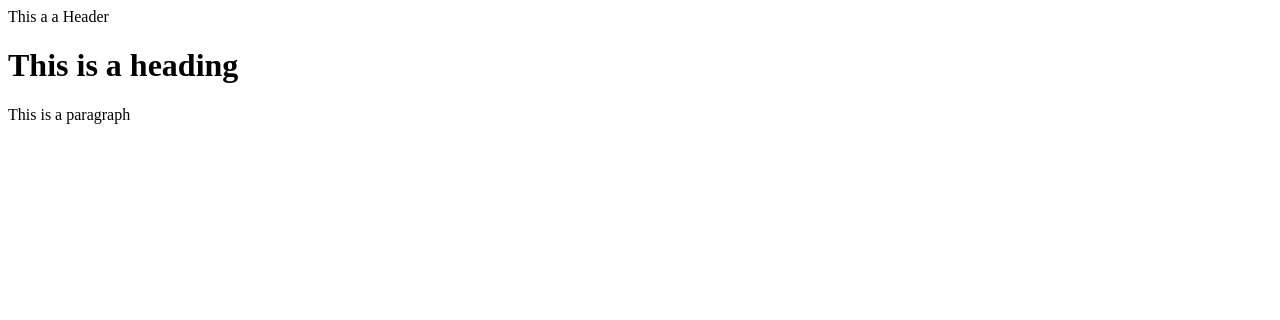
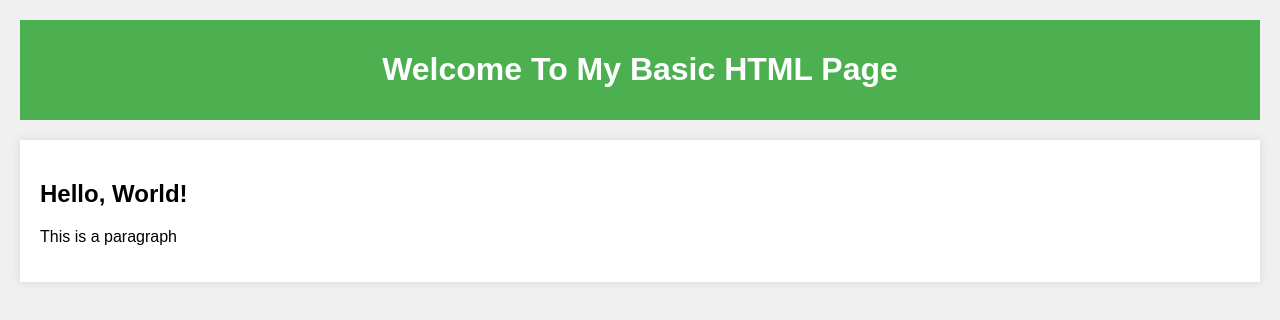
Before and after one commit to SaifThaha/testprojectrepository, a plain HTML site: page index.html in a window 1280 px wide. Drawn offline with Linux system fonts and the light colour scheme.

Commit message:
added css styling and additional modifications

```diff
--- a/index.html
+++ b/index.html
@@ -1,12 +1,44 @@
 <html>
-<title>
-	This is a sample Website
-</title>
+
 <head>
-	This a a Header
+	<title>Basic HTML Page</title>
+<style>
+        body {
+            font-family: Arial, sans-serif;
+            background-color: #f0f0f0;
+            margin: 0;
+            padding: 20px;
+        }
+        header {
+            background-color: #4CAF50;
+            color: white;
+            padding: 10px 0;
+            text-align: center;
+        }
+        main {
+            background-color: white;
+            padding: 20px;
+            margin-top: 20px;
+            box-shadow: 0 0 10px rgba(0,0,0,0.1);
+        }
+        footer {
+            text-align: center;
+            padding: 10px;
+            margin-top: 20px;
+            background-color: #4CAF50;
+            color: white;
+        }
+    </style>
+
 </head>
 <body>
-	<h1>This is a heading</h1>
+<header>
+	<h1>Welcome To My Basic HTML Page</h1>
+</header>
+
+<main>
+	<h2>Hello, World!</h2>
 	<p>This is a paragraph</p>
+</main>
 </body>
 </html>
```
